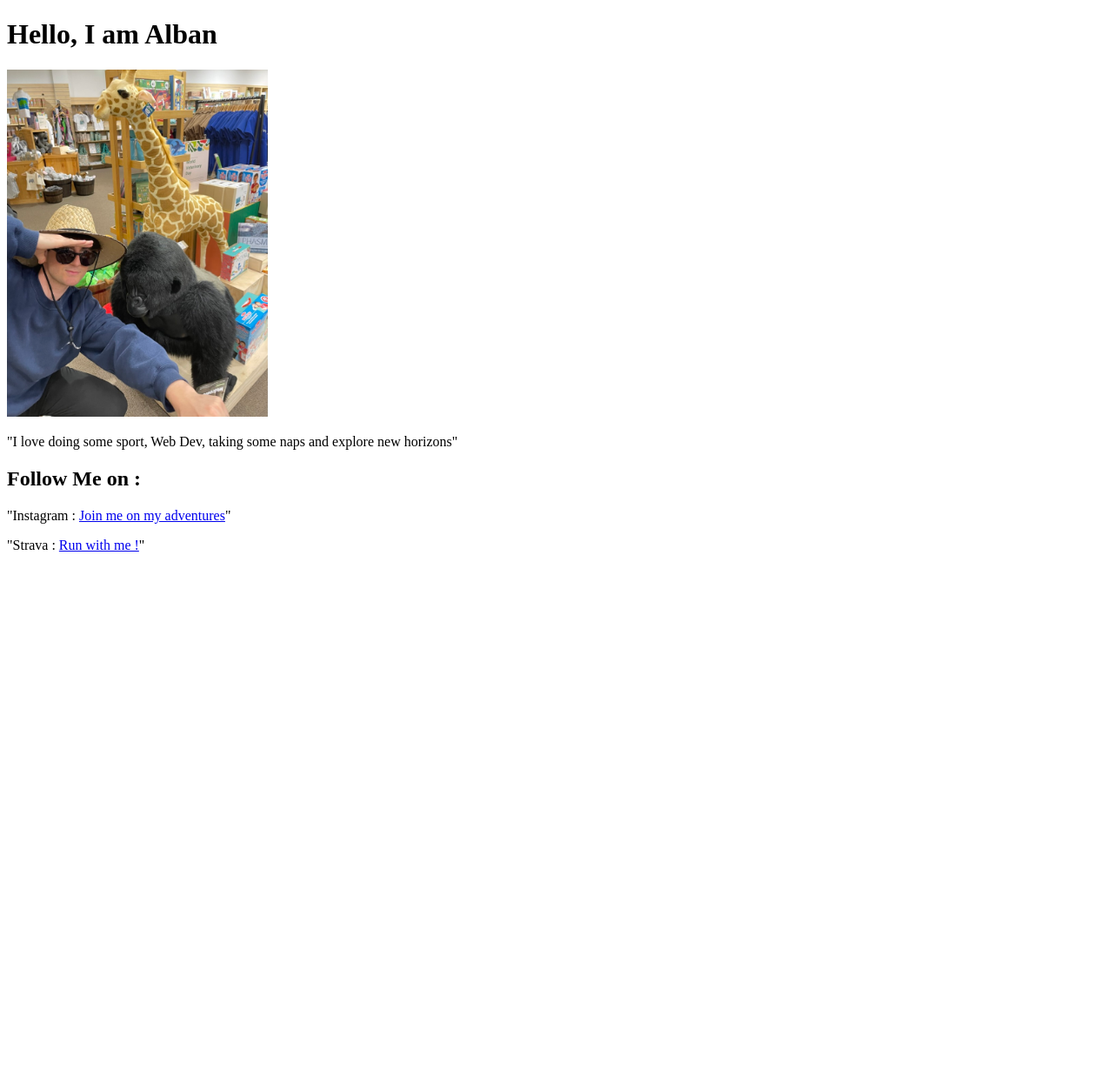
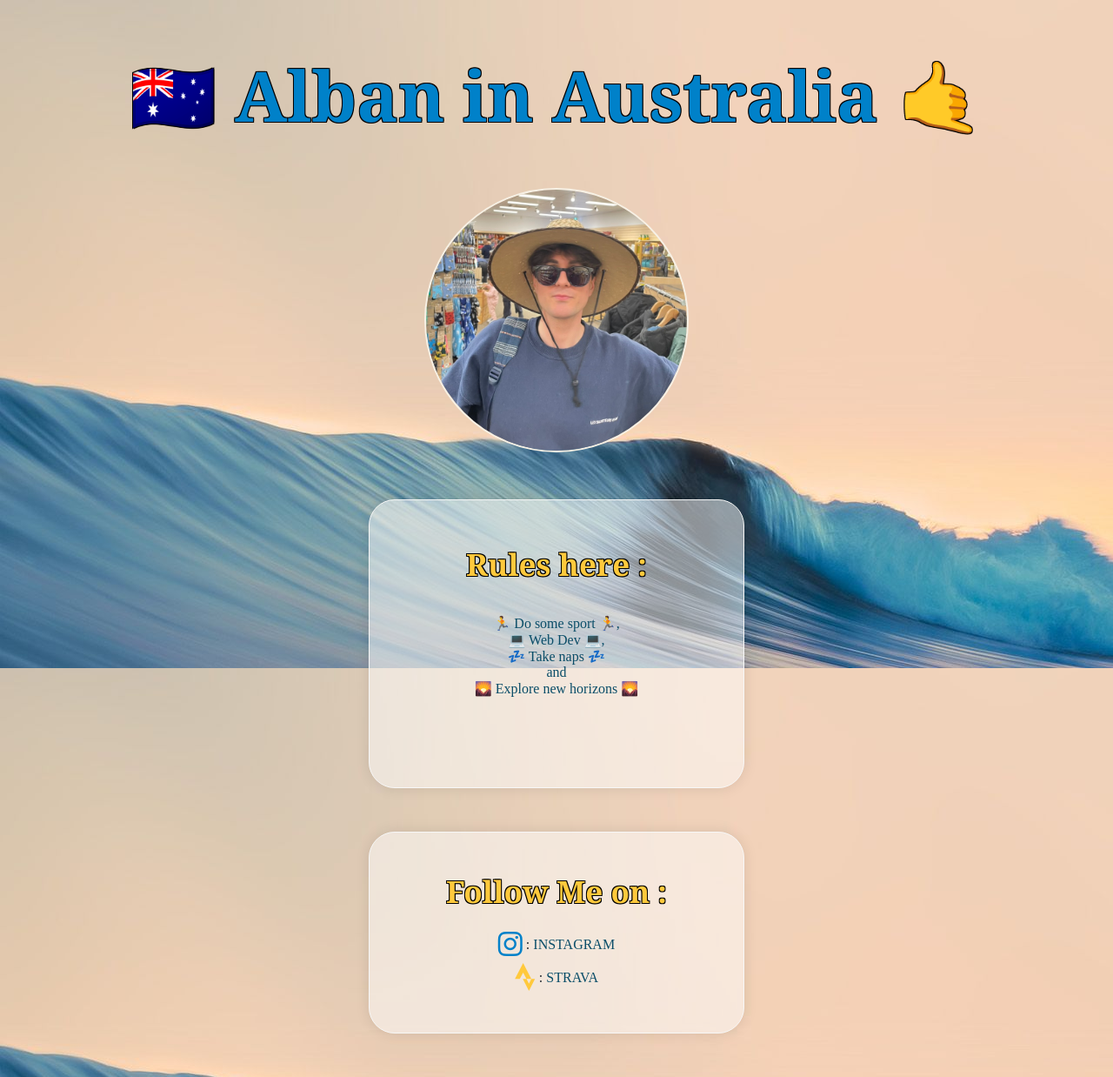
Before and after one commit to Albanavequin-dev/profile, a plain HTML site: page index.html in a window 1280 px wide. Shown: the whole page at 87% size. Before the commit the page ends 800 px from the top, so only its background shows below. Drawn offline with Linux system fonts and the light colour scheme.

Commit message:
my profile page

```diff
--- a/index.html
+++ b/index.html
@@ -4,20 +4,33 @@
   <meta charset="UTF-8">
   <meta http-equiv="X-UA-Compatible" content="IE=edge">
   <meta name="viewport" content="width=device-width, initial-scale=1.0">
+  <link rel="stylesheet" href="style.css">
+  <link rel="preconnect" href="https://fonts.googleapis.com">
+<link rel="preconnect" href="https://fonts.gstatic.com" crossorigin>
+<link href="https://fonts.googleapis.com/css2?family=Noto+Serif&display=swap" rel="stylesheet">
+<link rel="preconnect" href="https://fonts.googleapis.com">
+<link rel="preconnect" href="https://fonts.gstatic.com" crossorigin>
+<link href="https://fonts.googleapis.com/css2?family=Noto+Serif:wght@700&display=swap" rel="stylesheet">
+<link rel="stylesheet" href="https://use.fontawesome.com/releases/v6.1.2/css/all.css">
+
   <title>Document</title>
-</head>
-<body>
-  <h1>Hello, I am Alban</h1>
-  <img src="images/mikehorn.jpeg" width="300px" alt="meto the wild">
-  </p>
-    "I love doing some sport, Web Dev, taking some naps and explore new horizons"
-  </p>
-  <h2>Follow Me on :</h2>
-</p>
-"Instagram : <a href="https://instagram.com/amel.bourne?igshid=YmMyMTA2M2Y=">Join me on my adventures</a>"
-</p>
-</p>
-"Strava : <a href="https://www.strava.com/athletes/116255121">Run with me !</a>"
-</p>
-</body>
+    </head>
+      <body>
+        <div class="titre"><h1> 🇦🇺 Alban in Australia 🤙</h1></div>
+
+        <img class="round-img" src="images/aventurer.jpeg" width="300" alt="so shakkas">
+
+        <div class="p1">
+          <h3>Rules here :</h3>
+          <p> 🏃 Do some sport 🏃,<br> 💻 Web Dev 💻,<br> 💤 Take naps 💤<br>and<br>🌄 Explore new horizons 🌄</p>
+        </div>
+
+        <div class="p2">
+          <h2>Follow Me on :</h2>
+
+          <div class="iconInsta"><i class="fa-brands fa-instagram fa-2xl" style="color: #0081c9;"></i> : <a href="https://instagram.com/amel.bourne?igshid=YmMyMTA2M2Y=">INSTAGRAM</a> </div>
+          <div class="iconStrava"></div><i class="fa-brands fa-strava fa-2xl" style="color: #ffc93c;"></i> : <a href="https://www.strava.com/athletes/116255121">STRAVA</a></div>
+      </div>
+
+      </body>
 </html>
--- /dev/null
+++ b/style.css
@@ -0,0 +1,106 @@
+
+body {
+background: #0A4D68;
+color: #F6F1F1;
+font-weight: lighter;
+background-image: url("images/surf.jpeg");
+text-align: center;
+
+/* margin-left: 100px;
+margin-right: -100px;
+margin-top: 100px;
+margin-bottom: -100px; */
+/* background: #0A4D68; */
+}
+
+h1 {
+  /* background: #0A4D68; */
+  color: #0081C9;
+  font-family: 'Noto Serif', serif;
+  font-size: 80px;
+  text-align: center;
+  text-shadow: 1px 1px 0 #000, -1px -1px 0 #000, 1px -1px 0 #000, -1px 1px 0 #000;
+}
+/* p.text-center */
+
+h2 {
+  text-align: center;
+  font-size: 35px;
+  font-family: 'Noto Serif', serif;
+  color: #FFC93C;
+  text-shadow: 1px 1px 0 #000, -1px -1px 0 #000, 1px -1px 0 #000, -1px 1px 0 #000;
+}
+
+h3{
+  text-align: center;
+  font-size: 35px;
+  font-family: 'Noto Serif', serif;
+  color: #FFC93C;
+  text-shadow: 1px 1px 0 #000, -1px -1px 0 #000, 1px -1px 0 #000, -1px 1px 0 #000;
+
+}
+
+a{
+  text-decoration: none;
+  color: #0A4D68;
+}
+
+p{
+  color: #0A4D68;
+}
+
+
+.titre{
+  text-align: center;
+}
+
+.round-img {
+  /* display: block; */
+  text-align: center;
+  border-radius: 50%;
+  border: 2px solid #F7F1E5;
+  width: 300px;
+  height: 300px;
+  object-fit: cover;
+  object-position: bottom;
+  margin: 0 auto;
+}
+
+.p1{
+  text-align: center;
+  color: #F7F1E5;
+/* box-shadow: 2px 2px 3px black; */
+  width: 400px;
+  height: 300px;
+  margin: 50px auto;
+  padding: 15px;
+  background-color: rgba(255, 255, 255, 0.5);
+  box-shadow: 0 0 16px rgba(0,0,0,0.1);
+  border: 1px solid #F7F7F7;
+  border-radius: 30px;
+  color: #20262E;
+
+
+}
+
+.p2{
+  text-align: center;
+  width: 400px;
+  height: 200px;
+  margin: 50px auto;
+  padding: 15px;
+  background-color: rgba(255, 255, 255, 0.5);
+  box-shadow: 0 0 16px rgba(0,0,0,0.1);
+  border: 1px solid #F7F7F7;
+  border-radius: 30px;
+  color: #20262E;
+  text-decoration: none;
+}
+
+.iconInsta{
+  margin: 20px auto;
+}
+
+.iconStrava{
+  margin: 20px auto;
+}
```
Also changed, not shown: images/alban.jpeg, images/aventurer.jpeg (added), images/surf.jpeg (added), 1 other file.
